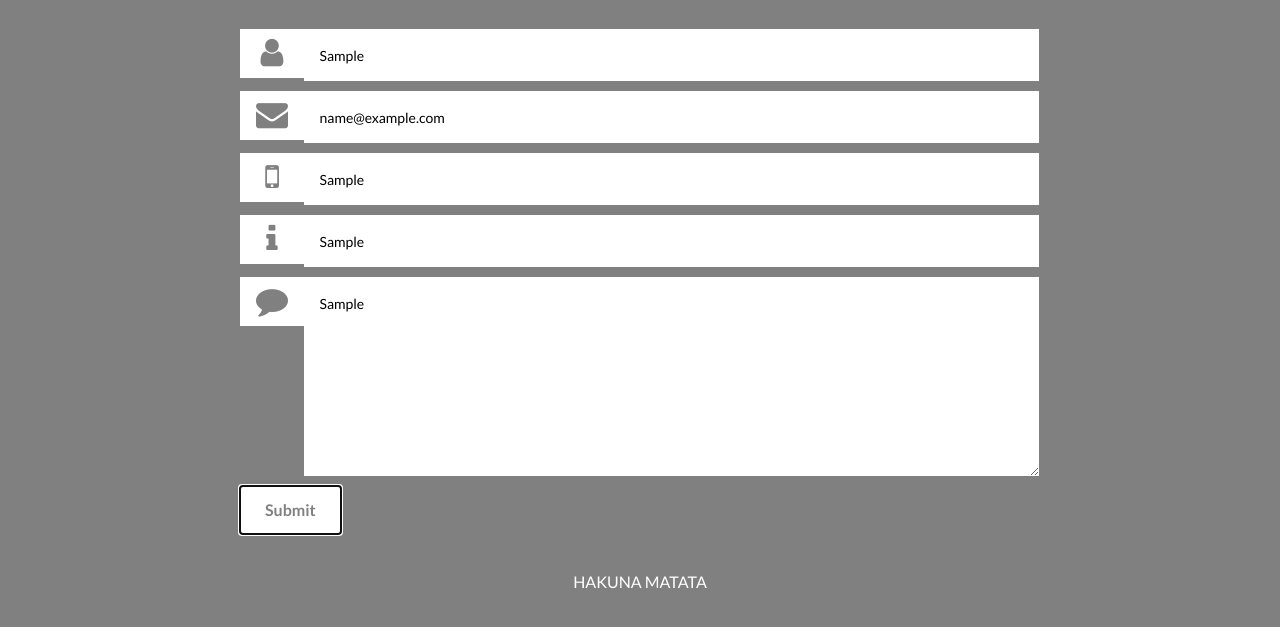
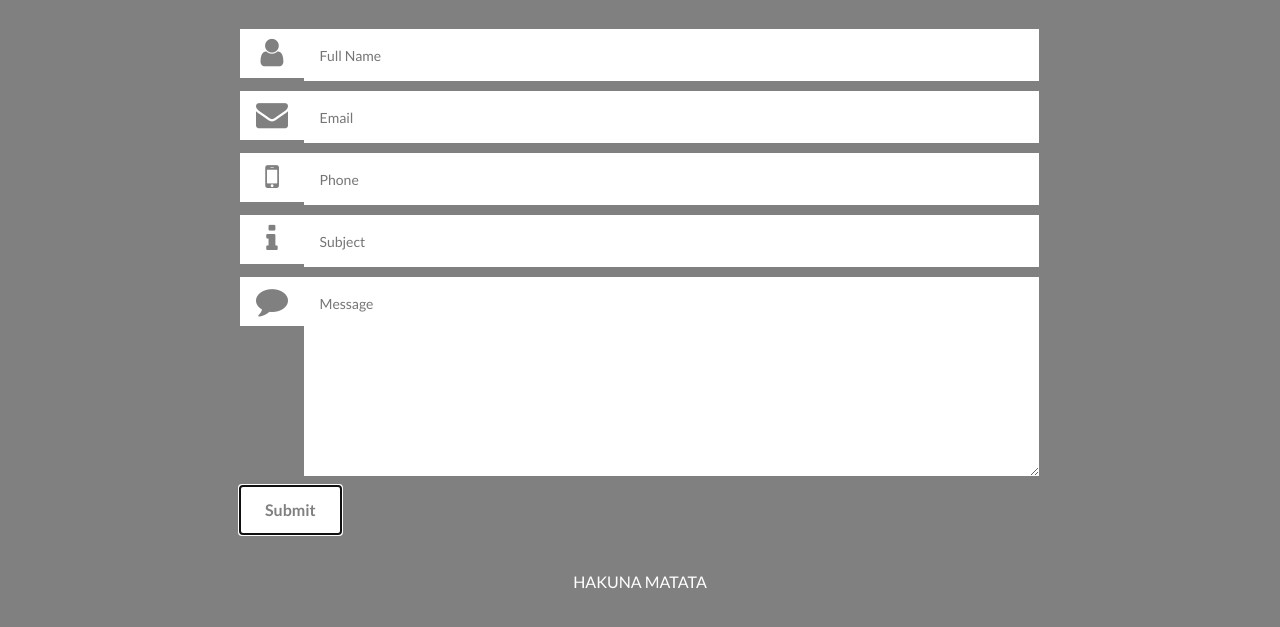
Before and after one commit to lopcarlo/24hSafariApp, a plain HTML site: page html/contact.html in a window 1280 px wide. Both pictures are taken after typing "Sample", "name@example.com", "Sample", "Sample", "Sample" into the empty fields and a click on the button "Submit". Shown: the part 137-764 px from the top of the page. Drawn offline with nearby package versions, Linux system fonts and the light colour scheme.

Commit message:
contacts_ready

```diff
--- a/html/contact.html
+++ b/html/contact.html
@@ -54,7 +54,7 @@
                 <span class="ccform-addon">
                     <i class="fa fa-envelope fa-2x"></i>
                 </span>
-                <input class="ccformfield" type="text" id=" email" name="email" placeholder="Email" required>
+                <input class="ccformfield" type="text" id="email" name="email" placeholder="Email" required>
             </div>
             <div class="ccfield-prepend">
                 <span class="ccform-addon">
@@ -75,7 +75,7 @@
                 <textarea class="ccformfield" name="comments" rows="8" id="message" name="message" placeholder="Message" required></textarea>
             </div>
             <div class="ccfield-prepend">
-                <button id="ccbtn1" class="ccbtn" type="submit" value="Submit">Submit</button>
+                <button id="ccbtn1" class="ccbtn" value="Submit">Submit</button>
             </div>
         </form>
     </div>
--- a/js/contact.js
+++ b/js/contact.js
@@ -16,7 +16,15 @@ $(document).ready(function () {
 
             persist(name, email, phone, subject, message);
 
-            console.log("aqui");
+            $('#name').val("");
+            $('#email').val("");
+            $('#phone').val("");
+            $('#subject').val("");
+            $('#message').val("");
+
+
+
+
             event.preventDefault();
 
         });
```
